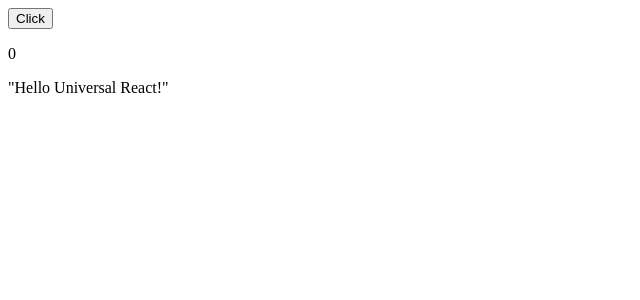
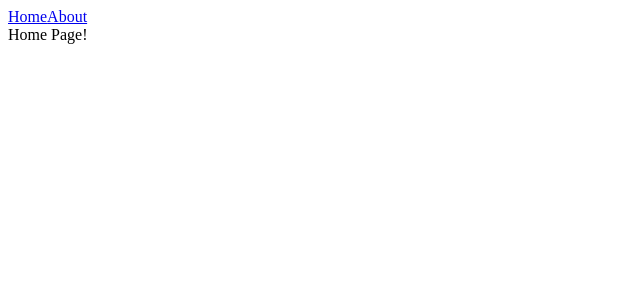
Before and after one commit to lesteven/ssrBP, a React app: page / in a window 1280 px wide. Shown: the top 300 px of the page, without its empty margins (0-640 px from the left). Built offline with nearby package versions, Linux system fonts and the light colour scheme; the HTML template or start-up script is replaced by a standard one.

Commit message:
add reactrouter to server

```diff
--- a/src/client/index.jsx
+++ b/src/client/index.jsx
@@ -3,6 +3,7 @@ import { hydrate } from 'react-dom';
 import App from '../common/App.jsx';
 import { Provider } from 'react-redux';
 import configureStore from '../common/configureStore.js';
+import { BrowserRouter as Router } from 'react-router-dom';
 
 
 
@@ -19,7 +20,9 @@ const store = configureStore(preloadedState);
 
 hydrate(
     <Provider store = {store}>
-        <App />
+        <Router>
+            <App />
+        </Router>
     </Provider>,
     document.getElementById('root')
 )
--- a/src/common/App.jsx
+++ b/src/common/App.jsx
@@ -2,6 +2,7 @@ import React, {Component} from 'react';
 import ReactDOM from 'react-dom';
 import { connect } from 'react-redux';
 import { update } from './reduxModules/viewModule';
+import NavBar from './views/navBar/NavBar.jsx';
 
 
 class App extends Component {
@@ -12,11 +13,7 @@ class App extends Component {
     render() {
     this.hello();
         return (
-            <div>
-                <button onClick = {this.props.addOne}>Click</button>
-            <p>{this.props.view.count}</p>
-            "Hello Universal React!"
-            </div>
+            <NavBar />
         )
     }
 }
--- a/src/common/routes.js
+++ b/src/common/routes.js
@@ -5,8 +5,8 @@ import About from './views/about/About.jsx';
 
 const routes = {
     routes: [
-        path: '/', component: Home, exact: true, title: 'Home',
-        path: '/', component: About, exact: true, title: 'About',
+        { path: '/', component: Home, exact: true, title: 'Home' },
+        { path: '/about', component: About, exact: true, title: 'About' },
     ]
 
 
--- a/src/common/views/navBar/NavBar.jsx
+++ b/src/common/views/navBar/NavBar.jsx
@@ -1,16 +1,31 @@
-import React, { Component } from 'react';
-
-
+import React, { Component, Fragment } from 'react';
+import { Route, Link, Switch } from 'react-router-dom';
+import routesOptions from '../../routes.js';
 
 
 class NavBar extends Component {
 
 
     render() {
+    const links = routesOptions.routes.map (e =>
+        <Link to = { e.path } key = { e.path }>{e.title}</Link>
+    )
+    const reactRoutes = routesOptions.routes.map (e =>
+        <Route exact = { e.exact } path = { e.path }
+            component = { e.component } key = { e.path} />
+    )
         return (
-            <nav>
-
-            </nav>
+            <Fragment>
+                <nav>
+                    { links }
+                </nav>
+                <Switch>
+                    { reactRoutes }
+                </Switch>
+            </Fragment>
         )
     }
 }
+
+
+export default NavBar;
```
Also changed, not shown: src/server/ssrFunctions.js (+18 -1 lines).
